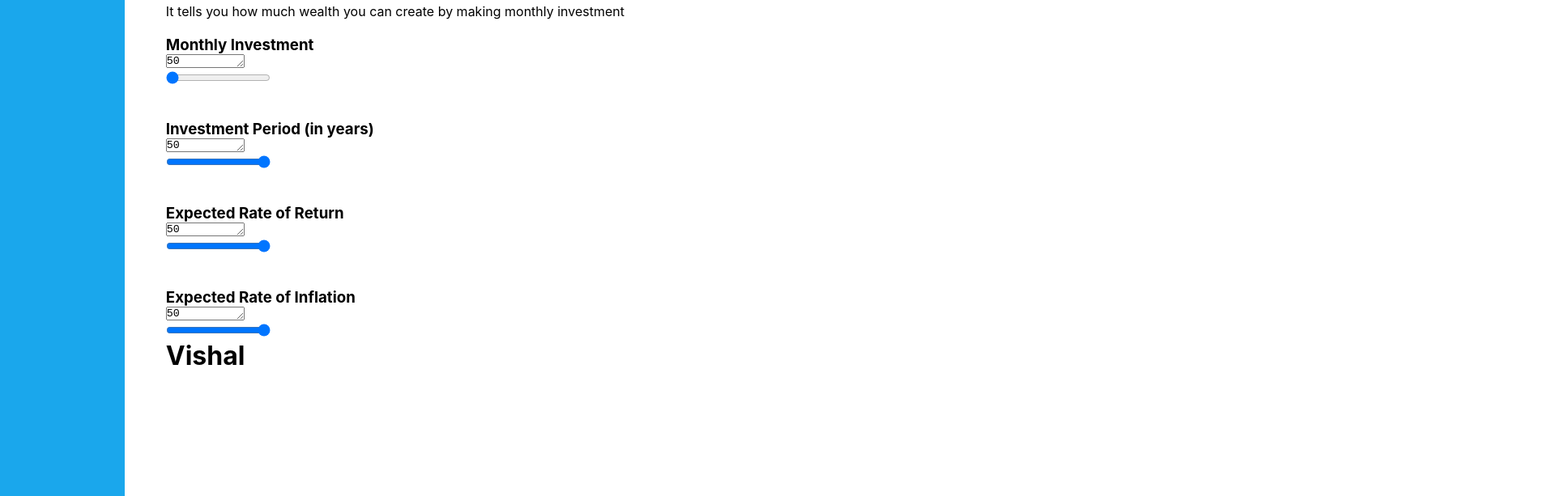
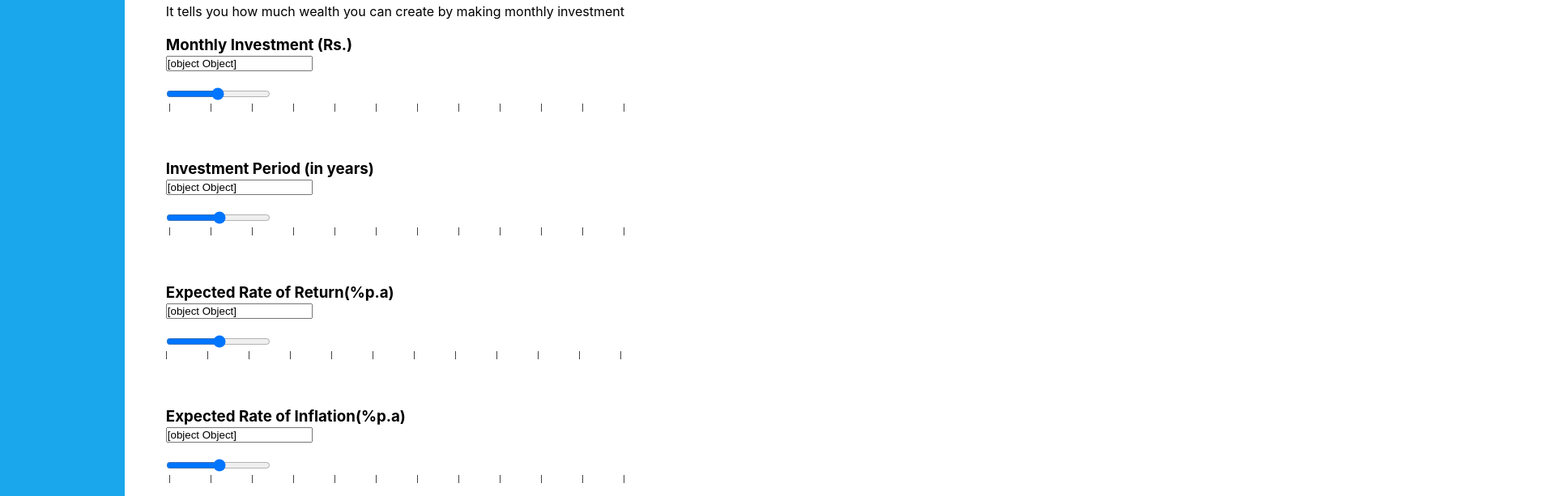
Before and after one commit to VishalVashisht/SIPCalc, a React (Create React App) app: page / in a window 1280 px wide. Shown: the part 83-696 px from the top of the page at 81% size, 1920 px wide, since content can reach past the window. Built offline with nearby package versions, Linux system fonts and the light colour scheme.

Commit message:
Calc UI Completed

```diff
--- a/src/Components/Calc.js
+++ b/src/Components/Calc.js
@@ -1,6 +1,6 @@
 import React from "react";
 import { useState } from "react";
-import SliderComponent from "./Slider";
+import SliderPanel from "./SliderPanel";
 
 
 export default function Calc(){
@@ -11,36 +11,6 @@ export default function Calc(){
     };
 
     return(
-        <>
-        <br />
-        <div className="calc">
-            <div className="mothlyInvestmetDiv">
-                <h3>{"Monthly Investment"}</h3>
-                <textarea  name="" id="" cols="10" rows="1" value={value}></textarea>
-                <SliderComponent value={value} handleChange={handleChange} min={50000} max={1000000} step={50000}/>
-            </div>
-            <br />
-            <br />
-            <div className="investmentPeriodDiv">
-            <h3>{"Investment Period (in years)"}</h3>
-                <textarea  name="" id="" cols="10" rows="1" value={value}></textarea>
-                <SliderComponent value={value} handleChange={handleChange} min={1} max={30} step={1}/>
-            </div>
-            <br />
-            <br />
-            <div className="eRateOfReturn">
-            <h3>{"Expected Rate of Return"}</h3>
-                <textarea  name="" id="" cols="10" rows="1" value={value}></textarea>
-                <SliderComponent value={value} handleChange={handleChange} min={1} max={30} step={1}/>
-            </div>
-            <br />
-            <br />
-            <div className="eRateOfInflation">
-            <h3>{"Expected Rate of Inflation"}</h3>
-                <textarea  name="" id="" cols="10" rows="1" value={value}></textarea>
-                <SliderComponent value={value} handleChange={handleChange} min={1} max={30} step={1}/>
-            </div>
-        </div>
-        </>
+     <SliderPanel value={50}/>
     )
 }
--- a/src/Components/SIPCalc.js
+++ b/src/Components/SIPCalc.js
@@ -10,15 +10,11 @@ export default function SIPCalc(){
             <h2>{"SIP Calculator"}</h2>
             <p>{"It tells you how much wealth you can create by making monthly investment"}</p>
           </div>
-
         <div className="leftPanel">
           <Calc/>
         </div>
-
         <div className="rightPanel">
-          <h1>{"Vishal"}</h1>
         </div>
-
       </div>
     )
 }
--- a/src/Components/Slider.js
+++ b/src/Components/Slider.js
@@ -2,7 +2,7 @@ import react from "react";
 
 export default function SliderComponent({value, handleChange, min, max, step}) {
     return(
-        <div className="slider">
+        <div className="container">
             <input
                 type="range"
                 defaultValue={value}
--- /dev/null
+++ b/src/Components/SliderPanel.jsx
@@ -0,0 +1,101 @@
+import React from "react";
+import { useState } from "react";
+import SliderComponent from "./Slider";
+
+export default function SliderPanel(props){
+    const[value, setValue] = useState(props);
+
+    const handleChange = (event)=>{
+        setValue(event.target.value);
+    };
+
+    return(
+        <>
+        <br />
+        <div className="calc">
+            <div className="mothlyInvestmetDiv">
+                <div>
+                <h3>{"Monthly Investment (Rs.)"}</h3>
+                <input id="monthlyinvestment" className="Input" type="int" value={value} />
+                </div>
+                <br />
+                <SliderComponent value={value} handleChange={handleChange} min={50000} max={1000000} step={100}/>
+                <svg width="100%" height="25">
+                    <line
+                    x1="4"
+                    y1="0"
+                    x2="580"
+                    y2="0"
+                    stroke="#444"
+                    stroke-width="20"
+                    stroke-dasharray="1 50"
+                />
+            </svg>
+            </div>
+            <br />
+            <br />
+            <div className="investmentPeriodDiv">
+                <div>
+                <h3>{"Investment Period (in years)"}</h3>
+                <input id="monthlyinvestment" className="Input" type="int" value={value} />
+                </div>
+                <br />
+                <SliderComponent value={value} handleChange={handleChange} min={1} max={30} step={1}/>
+                <svg width="200%" height="25">
+              <line
+                x1="4"
+                y1="0"
+                x2="580"
+                y2="0"
+                stroke="#444"
+                stroke-width="20"
+                stroke-dasharray="1 50"
+              />
+            </svg>
+            </div>
+            <br />
+            <br />
+            <div className="eRateOfReturn">
+                <div>
+                <h3>{"Expected Rate of Return(%p.a)"}</h3>
+                <input id="rateOfReturn" className="Input" type="float" value={value} />
+                </div>
+                <br />
+                <SliderComponent value={value} handleChange={handleChange} min={1} max={30} step={1}/>
+                <svg width="100%" height="25">
+                    <line
+                    x1=""
+                    y1="0"
+                    x2="580"
+                    y2="0"
+                    stroke="#444"
+                    stroke-width="20"
+                    stroke-dasharray="1 50"
+                    />
+                </svg>
+            </div>
+            <br />
+            <br />
+            <div className="eRateOfInflation">
+                <div>
+                <h3>{"Expected Rate of Inflation(%p.a)"}</h3>
+                <input id="rateOfInflation" className="Input" type="float" value={value} />
+                </div>
+                <br />
+                <SliderComponent value={value} handleChange={handleChange} min={1} max={30} step={1}/>
+                <svg width="100%" height="25">
+                    <line
+                    x1="4"
+                    y1="0"
+                    x2="580"
+                    y2="0"
+                    stroke="#444"
+                    stroke-width="20"
+                    stroke-dasharray="1 50"
+                    />
+                </svg>
+            </div>
+        </div>
+        </>
+    )
+}
```
